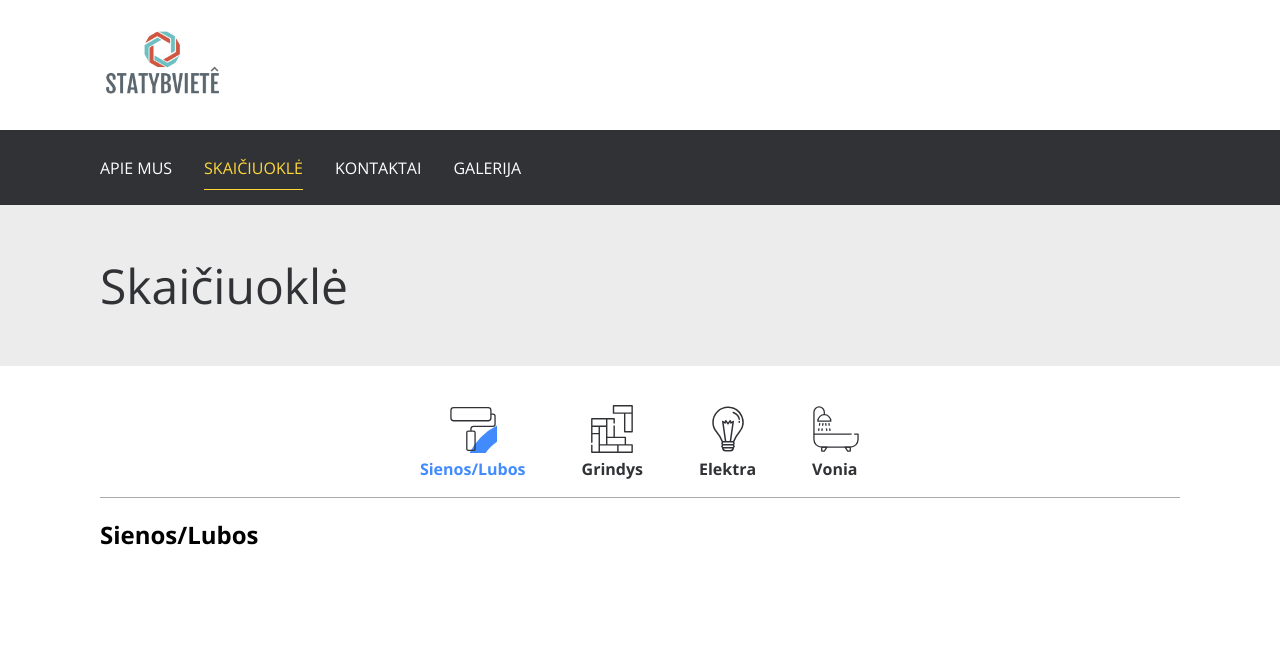
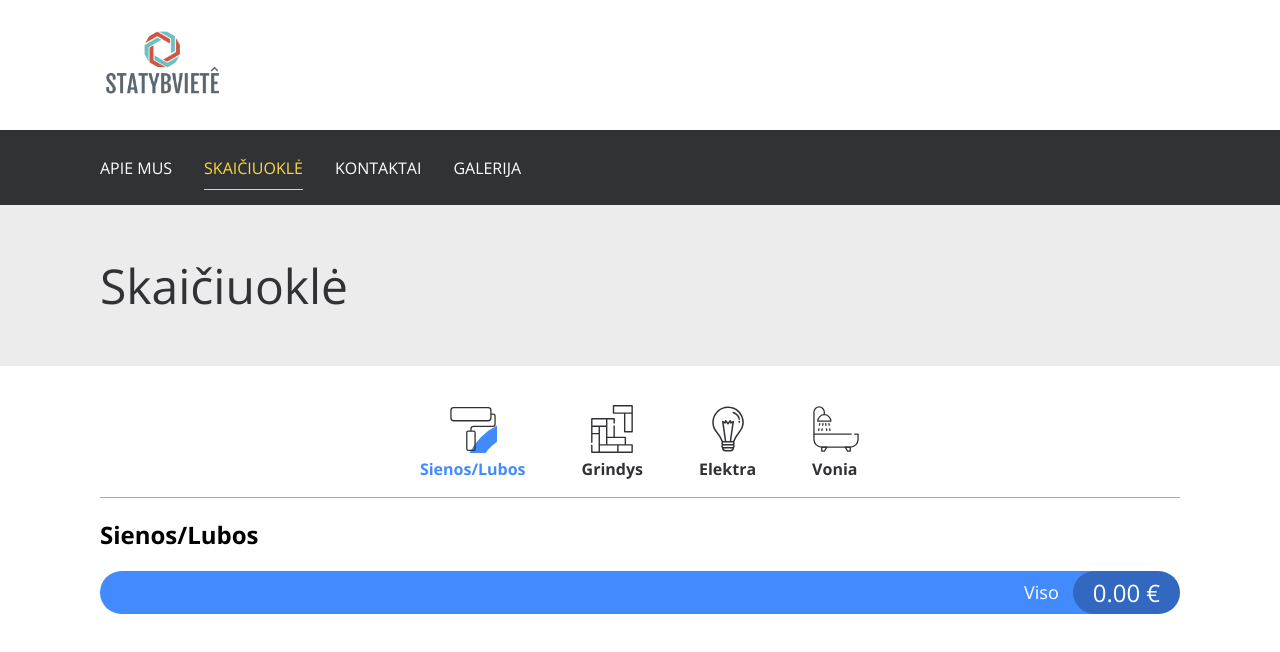
Before and after one commit to rokasandreikenas/Statybviete, a React (Create React App) app: page /skaiciuokle in a window 1280 px wide. Shown: the top 652 px of the page. Built offline with nearby package versions, Linux system fonts and the light colour scheme.

Commit message:
add calculation and component for total sum

```diff
--- a/src/components/EstimateCalculator/EstimateCalculator.js
+++ b/src/components/EstimateCalculator/EstimateCalculator.js
@@ -6,12 +6,13 @@ import TabInfo from "../../static/TabInfo";
 import Electricity from "../../static/Electricity";
 import "./EstimateCalculator.scss";
 import EstimateTable from "./EstimateTable/EstimateTable";
+import TotalSumContainer from "../TotalSumContainer";
 
 const EstimateCalculator = () => {
   const [electricityQuantity, setElectricityQuantity] = useState({
-    first: 0,
-    second: 0,
-    third: 0,
+    newElectricityPointsInstallation: 0,
+    electricalInstallation: 0,
+    luminaireInstallation: 0,
   });
 
   const handleElectricityQuantityChange = (evt) => {
@@ -21,6 +22,16 @@ const EstimateCalculator = () => {
       [evt.target.name]: value,
     });
   };
+
+  const sum = Object.values(electricityQuantity).map((item, index) => {
+    const itemSum = item * Electricity[index].price;
+    let total = 0;
+    total = +itemSum;
+    return total;
+  });
+
+  const totalSum = sum.reduce((a, b) => a + b);
+
   return (
     <div className="container">
       <Tabs>
@@ -51,6 +62,7 @@ const EstimateCalculator = () => {
           <h2>Vonia</h2>
         </TabPanel>
       </Tabs>
+      <TotalSumContainer title="Viso" sumValue={totalSum} />
     </div>
   );
 };
--- a/src/components/EstimateCalculator/EstimateTable/EstimateTable.js
+++ b/src/components/EstimateCalculator/EstimateTable/EstimateTable.js
@@ -4,8 +4,6 @@ import TableRow from "./TableRow";
 import "./EstimateTable.scss";
 
 const EstimateTable = ({ list, inputs, handleChange }) => {
-  console.log(inputs);
-
   return (
     <table className="estimate-table">
       <TableHeader />
@@ -13,6 +11,7 @@ const EstimateTable = ({ list, inputs, handleChange }) => {
         {list.map((item, index) => {
           const inputArrValues = Object.values(inputs);
           const inputArrKeys = Object.keys(inputs);
+          let rowSum = inputArrValues[index] * item.price;
           return (
             <TableRow
               key={index}
@@ -20,6 +19,7 @@ const EstimateTable = ({ list, inputs, handleChange }) => {
               name={inputArrKeys[index]}
               quantity={inputArrValues[index]}
               handleChange={handleChange}
+              sum={rowSum}
             />
           );
         })}
--- a/src/components/EstimateCalculator/EstimateTable/TableRow.js
+++ b/src/components/EstimateCalculator/EstimateTable/TableRow.js
@@ -1,14 +1,19 @@
 import React from "react";
 
-const TableRow = ({ item, name, quantity, handleChange }) => (
+const TableRow = ({ item, name, quantity, sum, handleChange }) => (
   <tr>
     <td>{item.title}</td>
     <td>€ {item.price}</td>
     <td>
-      <input type="text" value={quantity} onChange={handleChange} name={name} />
+      <input
+        type="number"
+        value={quantity}
+        onChange={handleChange}
+        name={name}
+      />
     </td>
     <td>{item.unit}</td>
-    <td>€ {item.price * quantity}</td>
+    <td>€ {+sum.toFixed(2)}</td>
   </tr>
 );
 
--- /dev/null
+++ b/src/components/TotalSumContainer/TotalSumContainer.js
@@ -0,0 +1,14 @@
+import React from "react";
+
+import "./TotalSumContainer.scss";
+const TotalSumContainer = ({ title, sumValue }) => {
+  return (
+    <div className="total-sum-container">
+      <span className="text">{title}</span>
+      <span className="total-value">{sumValue.toFixed(2)}</span>
+      <span className="currency">€</span>
+    </div>
+  );
+};
+
+export default TotalSumContainer;
--- /dev/null
+++ b/src/components/TotalSumContainer/TotalSumContainer.scss
@@ -0,0 +1,31 @@
+.total-sum-container {
+    display: flex;
+    align-items: center;
+    justify-content: flex-end;
+    background-color: #428bff;
+    border-radius: 25px;
+    color: #ffffff;
+    font-size: 24px;
+    margin-bottom: 24px;
+
+    .text {
+        margin-right: 14px;
+        font-size: 18px;
+    }
+
+    .total-value {
+        background: rgba(0, 0, 0, 0.25);
+        border-radius: 0px;
+        border-top-left-radius: 50px;
+        border-bottom-left-radius: 50px;
+        padding: 5px 3px 5px 20px;
+    }
+
+    .currency {
+        background: rgba(0, 0, 0, 0.25);
+        border-radius: 0px;
+        border-top-right-radius: 50px;
+        border-bottom-right-radius: 50px;
+        padding: 5px 20px 5px 3px;
+    }
+}
--- /dev/null
+++ b/src/components/TotalSumContainer/index.js
@@ -0,0 +1 @@
+export { default } from "./TotalSumContainer";
```
